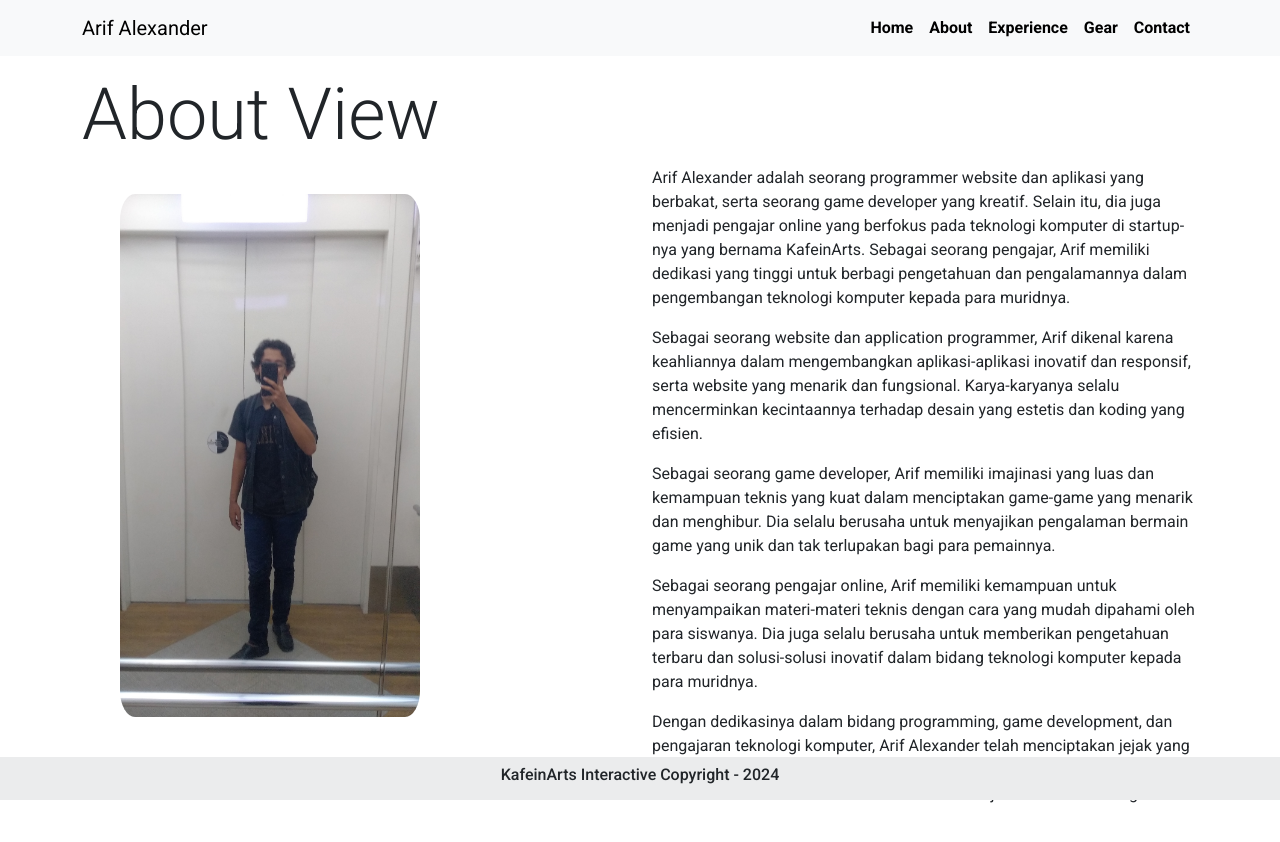
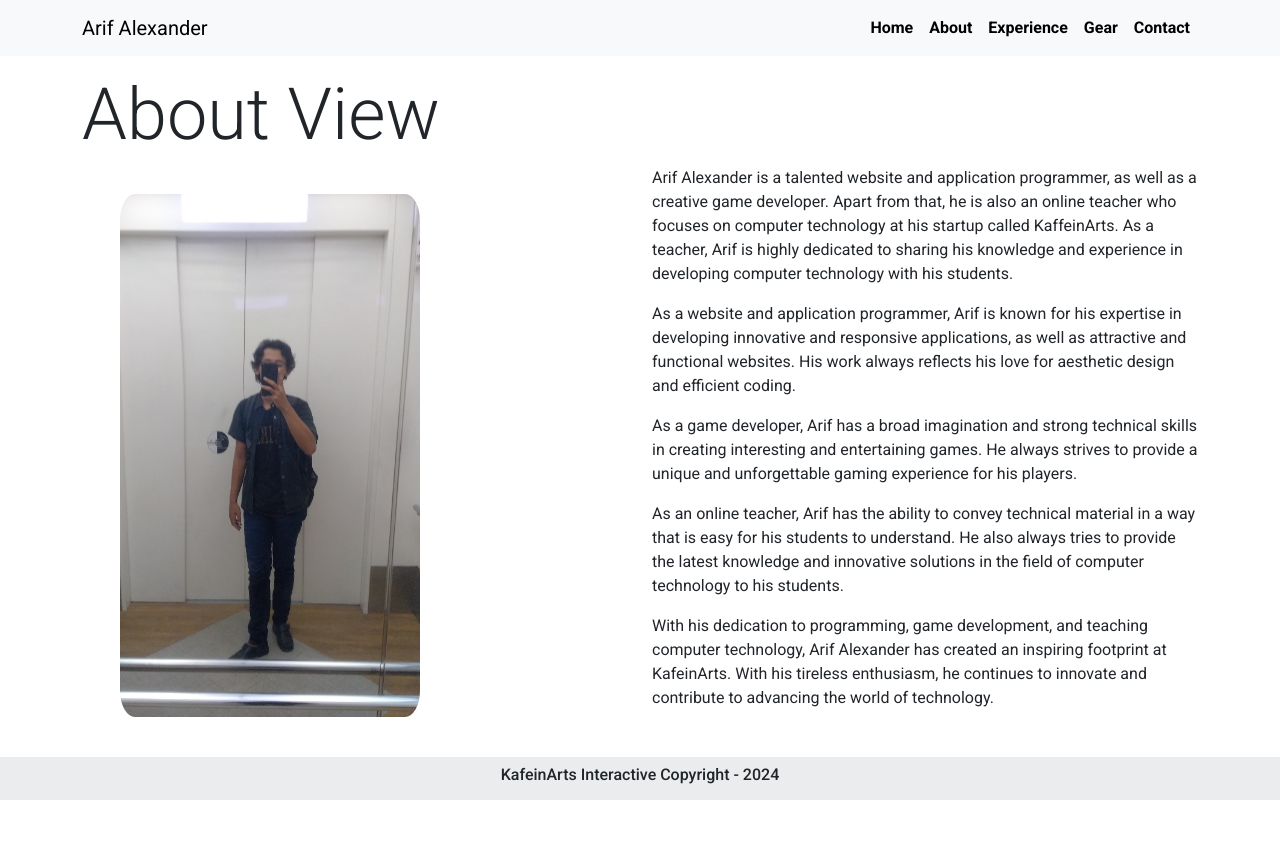
Before and after one commit to arifalexander/arifalexander, a Vue app: page /about in a window 1280 px wide. Shown: the top 842 px of the page. After the commit the page ends 800 px from the top, so only its background shows below. Built offline with nearby package versions, Linux system fonts and the light colour scheme.

Commit message:
Update to english language

```diff
--- a/src/views/AboutView.vue
+++ b/src/views/AboutView.vue
@@ -9,41 +9,22 @@
     </div>
     <div class="col">
       <p>
-      Arif Alexander adalah seorang programmer website dan aplikasi yang
-      berbakat, serta seorang game developer yang kreatif. Selain itu, dia juga
-      menjadi pengajar online yang berfokus pada teknologi komputer di
-      startup-nya yang bernama KafeinArts. Sebagai seorang pengajar, Arif
-      memiliki dedikasi yang tinggi untuk berbagi pengetahuan dan pengalamannya
-      dalam pengembangan teknologi komputer kepada para muridnya.
+        Arif Alexander is a talented website and application programmer, as well as a creative game developer. Apart from that, he is also an online teacher who focuses on computer technology at his startup called KaffeinArts. As a teacher, Arif is highly dedicated to sharing his knowledge and experience in developing computer technology with his students.
     </p>
     <p>
-      Sebagai seorang website dan application programmer, Arif dikenal karena
-      keahliannya dalam mengembangkan aplikasi-aplikasi inovatif dan responsif,
-      serta website yang menarik dan fungsional. Karya-karyanya selalu
-      mencerminkan kecintaannya terhadap desain yang estetis dan koding yang
-      efisien.
+      As a website and application programmer, Arif is known for his expertise in developing innovative and responsive applications, as well as attractive and functional websites. His work always reflects his love for aesthetic design and efficient coding.
     </p>
 
     <p>
-      Sebagai seorang game developer, Arif memiliki imajinasi yang luas dan
-      kemampuan teknis yang kuat dalam menciptakan game-game yang menarik dan
-      menghibur. Dia selalu berusaha untuk menyajikan pengalaman bermain game
-      yang unik dan tak terlupakan bagi para pemainnya.
+      As a game developer, Arif has a broad imagination and strong technical skills in creating interesting and entertaining games. He always strives to provide a unique and unforgettable gaming experience for his players.
     </p>
 
     <p>
-      Sebagai seorang pengajar online, Arif memiliki kemampuan untuk
-      menyampaikan materi-materi teknis dengan cara yang mudah dipahami oleh
-      para siswanya. Dia juga selalu berusaha untuk memberikan pengetahuan
-      terbaru dan solusi-solusi inovatif dalam bidang teknologi komputer kepada
-      para muridnya.
+      As an online teacher, Arif has the ability to convey technical material in a way that is easy for his students to understand. He also always tries to provide the latest knowledge and innovative solutions in the field of computer technology to his students.
     </p>
 
     <p>
-      Dengan dedikasinya dalam bidang programming, game development, dan
-      pengajaran teknologi komputer, Arif Alexander telah menciptakan jejak yang
-      menginspirasi di KafeinArts. Dengan semangatnya yang tak kenal lelah, dia
-      terus berinovasi dan berkontribusi dalam memajukan dunia teknologi.
+      With his dedication to programming, game development, and teaching computer technology, Arif Alexander has created an inspiring footprint at KafeinArts. With his tireless enthusiasm, he continues to innovate and contribute to advancing the world of technology.
     </p>
     </div>
    </div>
--- a/src/views/ExperienceView.vue
+++ b/src/views/ExperienceView.vue
@@ -8,33 +8,15 @@
                         <li>
                             <a href="http://kafeinarts.vercel.app/">Code With Arif - (Sekarang Menjadi
                                 KafeinArts)</a> - 2023
-                            <p> Saat Ini Saya adalah mentor serta founder dari Code With Arif, CWA adalah sebuah platform belajar
-                                online yang menyediakan berbagai macam kursus dan pelatihan dalam bidang ilmu komputer
-                                dan teknologi informasi. Platform ini biasanya tersedia dalam powerpoint atau video
-                                conference yang memungkinkan pengguna untuk melakukan kegiatan belajar mengajar secara
-                                real-time dan juga mendapatkan materi dalam bentuk powerpoint atau portable document
-                                format.</p>
+                            <p> Currently I am a mentor and founder of Code With Arif, CWA is an online learning platform that provides various courses and training in the fields of computer science and information technology. This platform is usually available in PowerPoint or video conference which allows users to carry out teaching and learning activities in real-time and also get material in PowerPoint or portable document format.</p>
                         </li>
                         <li>
                             <a href="http://arca-olive.vercel.app/">Arca Interactive</a> - 2022
-                            <p>Sebagai seorang desainer website yang berbakat, Anda telah memiliki pengalaman berharga
-                                dalam menciptakan tampilan dan pengalaman pengguna yang menarik di startup Arca
-                                Interactive. Dengan keahlian dalam merancang tata letak, grafis, dan elemen-elemen
-                                visual, Anda telah berhasil menciptakan website yang estetis dan fungsional. Di Arca
-                                Interactive, Anda berperan dalam merancang antarmuka website yang inovatif, memastikan
-                                bahwa setiap halaman web yang Anda desain memenuhi standar desain yang tinggi dan
-                                menciptakan pengalaman yang memikat bagi pengguna. Dengan dedikasi Anda terhadap desain
-                                website, Anda telah memberikan kontribusi yang berarti dalam memperkuat identitas merek
-                                dan pengalaman pengguna di startup Arca Interactive..</p>
+                            <p>As a talented website designer, you have had valuable experience in creating an attractive appearance and user experience at startup Arca Interactive. With expertise in designing layouts, graphics and visual elements, you have succeeded in creating an aesthetic and functional website. At Arca Interactive, you play a role in designing innovative website interfaces, ensuring that every web page you design meets high design standards and creates a compelling experience for users. With your dedication to website design, you have made a significant contribution to strengthening the brand identity and user experience at startup Arca Interactive.</p>
                         </li>
                         <li>
                             <a href="https://www.guepedia.com/">Guepedia</a> - 2021
-                            <p>Sebagai seorang frontend developer, Saya telah memiliki pengalaman yang luas
-                                dalam merancang dan mengembangkan antarmuka pengguna yang menarik dan responsif. Dengan
-                                keahliannya dalam HTML, CSS, dan JavaScript, Saya telah berhasil menciptakan pengalaman
-                                pengguna yang memikat melalui desain visual yang menarik dan fungsionalitas yang
-                                intuitif. Dalam setiap proyeknya, Saya selalu berfokus pada menciptakan tampilan yang
-                                estetis dan pengalaman pengguna yang optimal.
+                            <p>As a frontend developer, I have extensive experience in designing and developing attractive and responsive user interfaces. With expertise in HTML, CSS, and JavaScript with some framework like vue js for the javascript and bootstrap for the css framework, I have succeeded in creating engaging user experiences through engaging visual design and intuitive functionality. In every project, I always focus on creating an aesthetic appearance and optimal user experience.
                             </p>
                         </li>
                     </ul>
```
